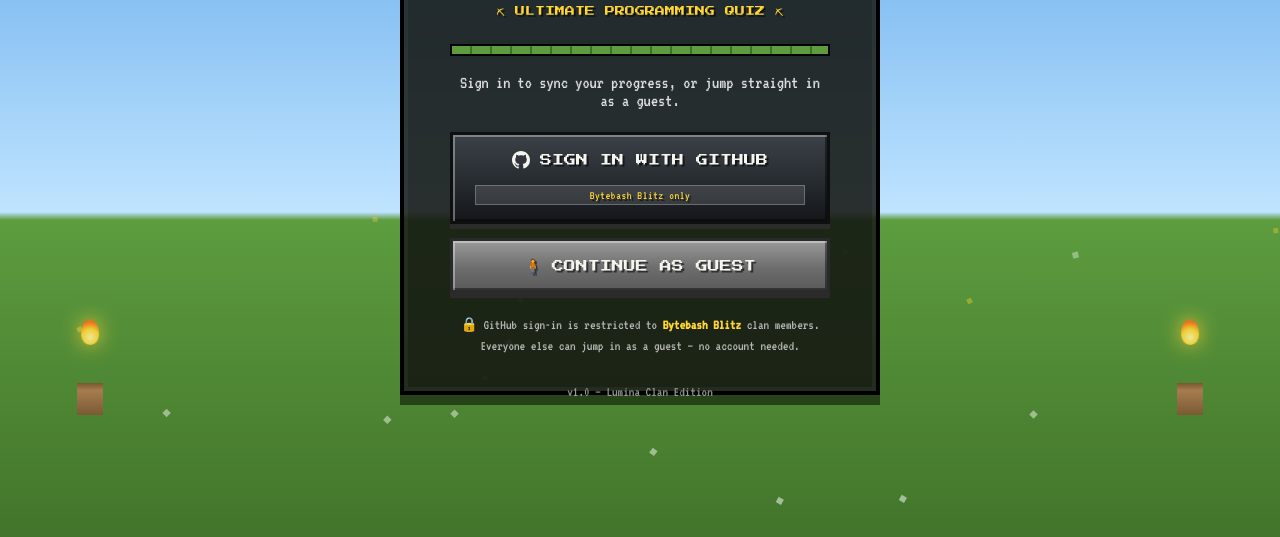
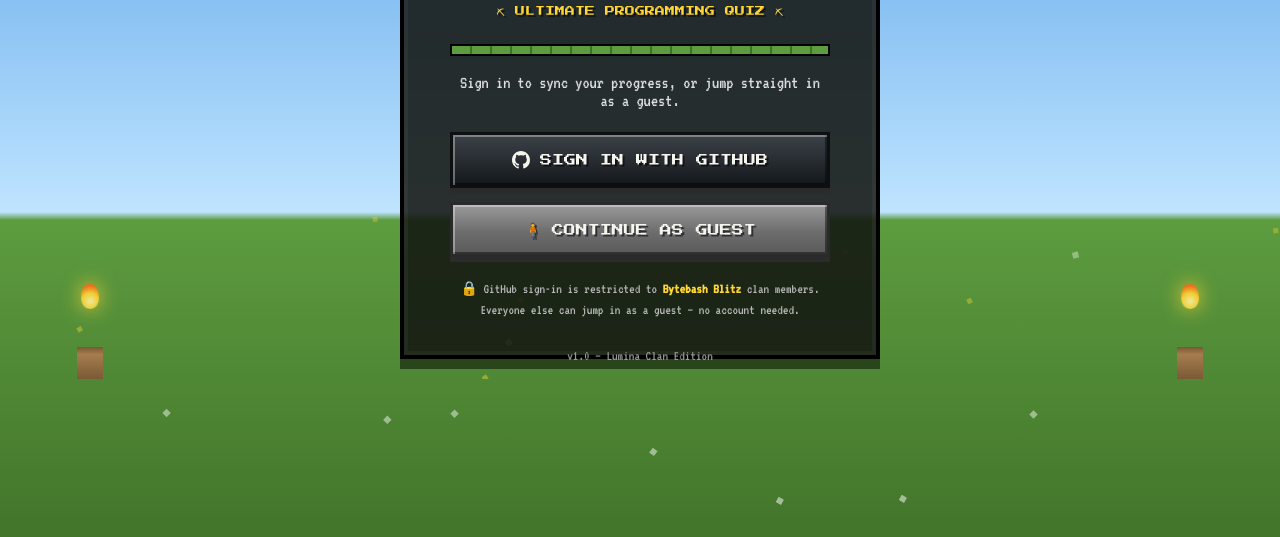
Before and after one commit to Lumina-Den/Lumina-Quiz, a plain HTML site: page index.html in a window 1280 px wide. Shown: the part 228-765 px from the top of the page. Drawn offline with Linux system fonts and the light colour scheme.

Commit message:
Update index.html

```diff
--- a/index.html
+++ b/index.html
@@ -59,7 +59,6 @@
             </svg>
           </span>
           SIGN IN WITH GITHUB
-          <span class="gh-badge">Bytebash Blitz only</span>
         </button>
 
         <button class="mc-btn" id="btnGuestLogin">
```
